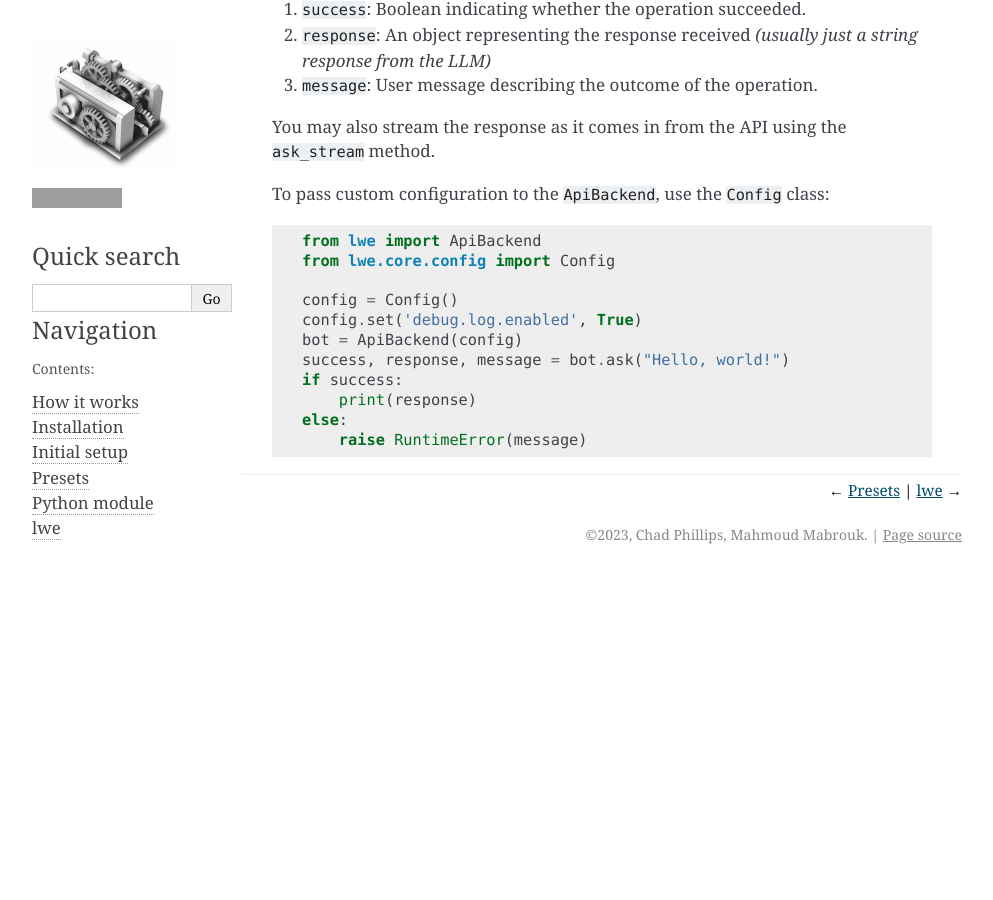
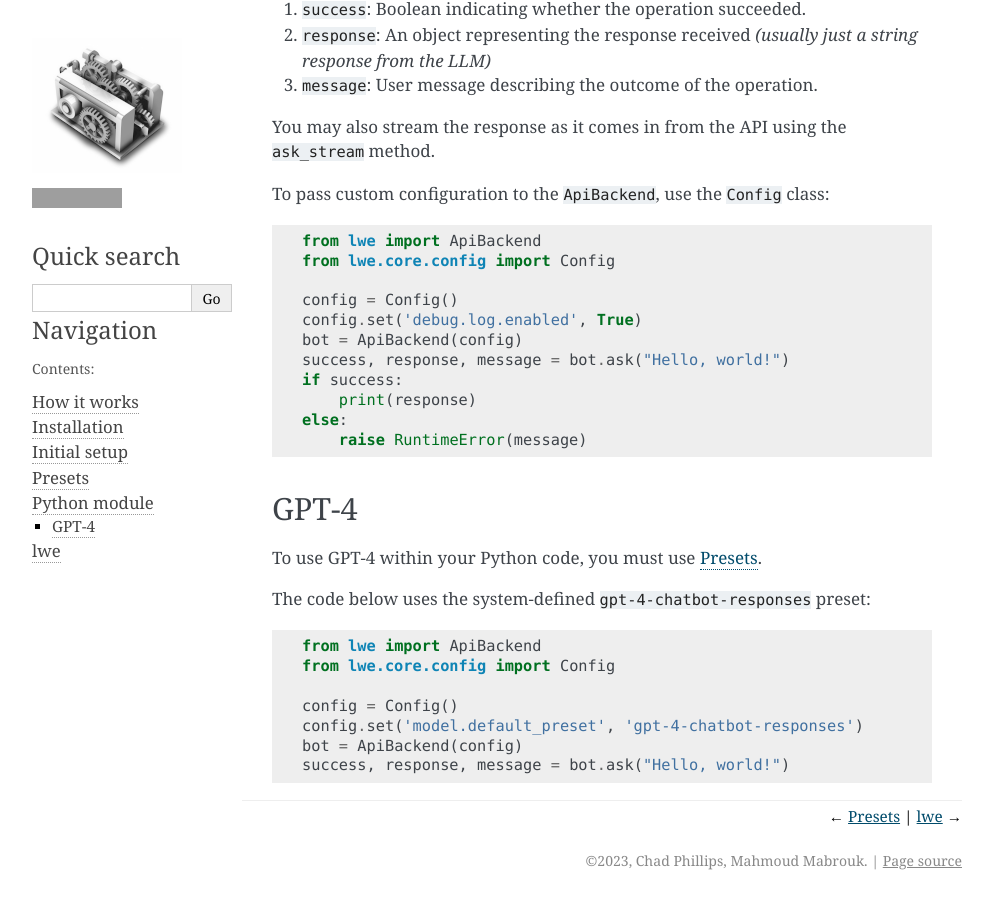
Before and after one commit to llm-workflow-engine/llm-workflow-engine, a Sphinx documentation site: the page built from docs/python_module.rst, in a window 1280 px wide and 900 px high, scrolled down 523 px. Shown: the whole window, without its empty margins (148-1141 px from the left). Built offline with Sphinx 7.4.7, drawn with Linux system fonts in a browser that asks for light colours; before the commit the page ends 1097 px from its top, so only the background shows below that; grey boxes are pictures that could not be loaded.

Commit message:
sphinx doc for using GPT-4 in Python module

```diff
--- a/docs/python_module.rst
+++ b/docs/python_module.rst
@@ -42,3 +42,22 @@ To pass custom configuration to the ``ApiBackend``, use the ``Config`` class:
        print(response)
    else:
        raise RuntimeError(message)
+
+
+-----------------------------------------------
+GPT-4
+-----------------------------------------------
+
+To use GPT-4 within your Python code, you must use :ref:`presets_doc`.
+
+The code below uses the system-defined ``gpt-4-chatbot-responses`` preset:
+
+.. code-block:: python
+
+   from lwe import ApiBackend
+   from lwe.core.config import Config
+
+   config = Config()
+   config.set('model.default_preset', 'gpt-4-chatbot-responses')
+   bot = ApiBackend(config)
+   success, response, message = bot.ask("Hello, world!")
```
